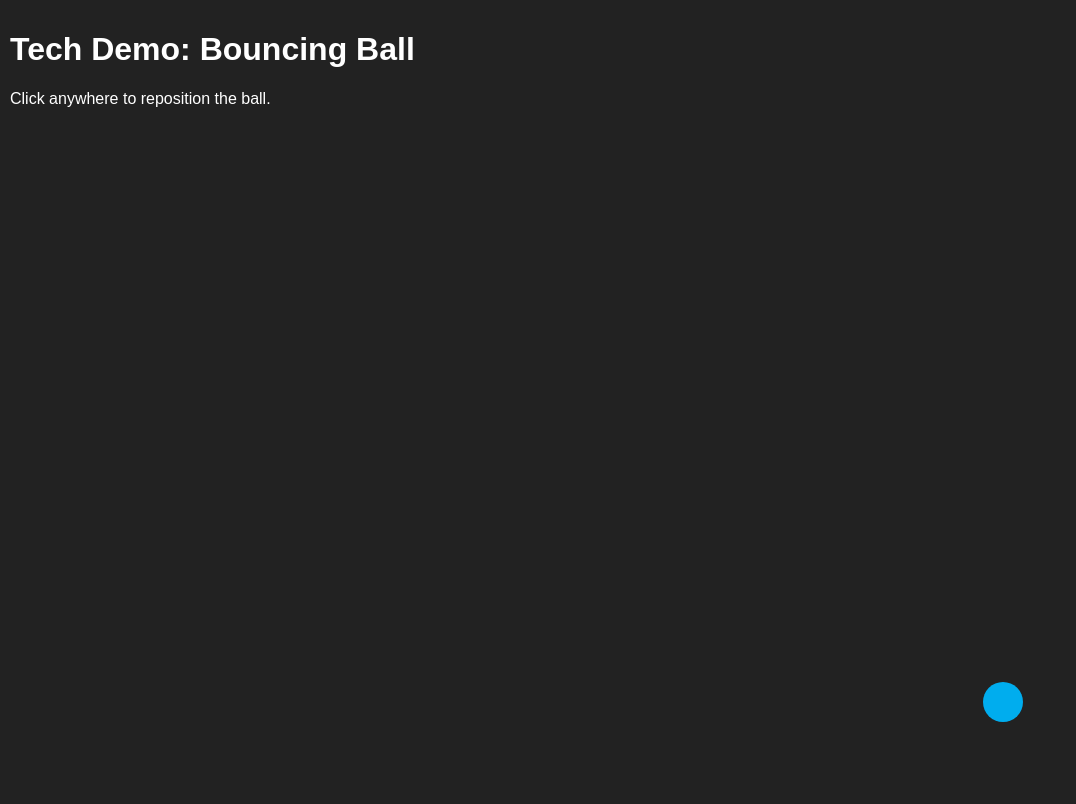
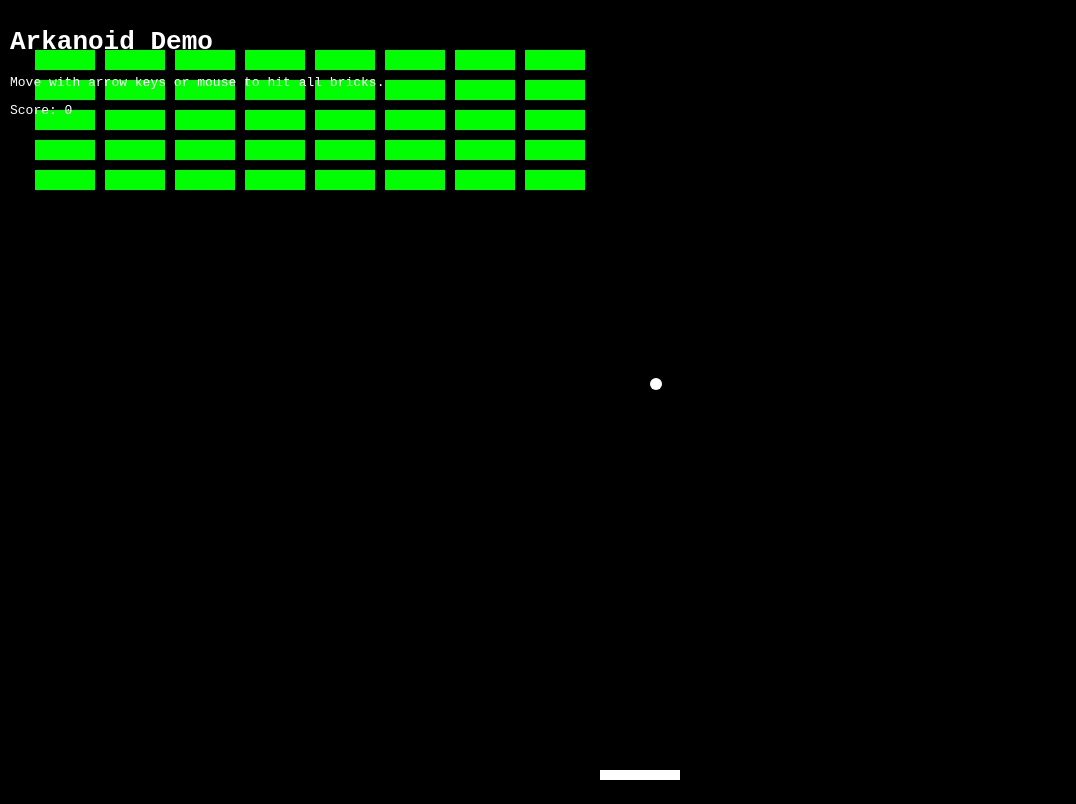
Before and after one commit to RageAgainst123/test, a plain HTML site: page index.html in a window 1280 px wide. Shown: the whole page, without its empty margins (0-1076 px from the left). Drawn offline with Linux system fonts and the light colour scheme.

Commit message:
Replace bouncing ball with simple Arkanoid game

```diff
--- a/index.html
+++ b/index.html
@@ -3,49 +3,137 @@
 <head>
     <meta charset="UTF-8">
     <meta name="viewport" content="width=device-width, initial-scale=1.0">
-    <title>Tech Demo - Bouncing Ball</title>
+    <title>Arkanoid Demo</title>
     <style>
-        body { margin: 0; overflow: hidden; background-color: #222; color: #fff; font-family: Arial, sans-serif; }
-        #info { position: absolute; top: 10px; left: 10px; }
+        body {
+            margin: 0;
+            overflow: hidden;
+            background-color: #000;
+            color: #fff;
+            font-family: monospace;
+        }
+        #info {
+            position: absolute;
+            top: 10px;
+            left: 10px;
+        }
     </style>
 </head>
 <body>
 <canvas id="demo"></canvas>
 <div id="info">
-    <h1>Tech Demo: Bouncing Ball</h1>
-    <p>Click anywhere to reposition the ball.</p>
+    <h1>Arkanoid Demo</h1>
+    <p>Move with arrow keys or mouse to hit all bricks.</p>
+    <p id="score">Score: 0</p>
 </div>
 <script>
 const canvas = document.getElementById('demo');
 const ctx = canvas.getContext('2d');
-let width, height;
-let ball = { x: 100, y: 100, vx: 3, vy: 2, radius: 20 };
-function resize() {
+let width = window.innerWidth;
+let height = window.innerHeight;
+canvas.width = width;
+canvas.height = height;
+window.addEventListener('resize', () => {
     width = window.innerWidth;
     height = window.innerHeight;
     canvas.width = width;
     canvas.height = height;
+    paddle.y = height - 30;
+});
+
+const paddle = { width: 80, height: 10, x: width / 2 - 40, y: height - 30, speed: 7 };
+const ball = { x: width / 2, y: height / 2, radius: 6, vx: 4, vy: -4 };
+const rows = 5;
+const cols = 8;
+const brickWidth = 60;
+const brickHeight = 20;
+const brickPadding = 10;
+const bricks = [];
+for (let r = 0; r < rows; r++) {
+    for (let c = 0; c < cols; c++) {
+        const x = c * (brickWidth + brickPadding) + 35;
+        const y = r * (brickHeight + brickPadding) + 50;
+        bricks.push({ x, y, destroyed: false });
+    }
 }
-window.addEventListener('resize', resize);
-resize();
+let leftPressed = false;
+let rightPressed = false;
+let score = 0;
+
+function keyDown(e) {
+    if (e.key === 'ArrowLeft') leftPressed = true;
+    if (e.key === 'ArrowRight') rightPressed = true;
+}
+function keyUp(e) {
+    if (e.key === 'ArrowLeft') leftPressed = false;
+    if (e.key === 'ArrowRight') rightPressed = false;
+}
+
+document.addEventListener('keydown', keyDown);
+document.addEventListener('keyup', keyUp);
+
+document.addEventListener('mousemove', (e) => {
+    paddle.x = e.clientX - paddle.width / 2;
+});
 
 function update() {
+    if (leftPressed) paddle.x -= paddle.speed;
+    if (rightPressed) paddle.x += paddle.speed;
+    if (paddle.x < 0) paddle.x = 0;
+    if (paddle.x + paddle.width > width) paddle.x = width - paddle.width;
+
     ball.x += ball.vx;
     ball.y += ball.vy;
+
     if (ball.x - ball.radius < 0 || ball.x + ball.radius > width) {
         ball.vx *= -1;
     }
-    if (ball.y - ball.radius < 0 || ball.y + ball.radius > height) {
+    if (ball.y - ball.radius < 0) {
         ball.vy *= -1;
     }
+    if (ball.y + ball.radius > height) {
+        reset();
+    }
+
+    if (
+        ball.x > paddle.x &&
+        ball.x < paddle.x + paddle.width &&
+        ball.y + ball.radius > paddle.y &&
+        ball.y + ball.radius < paddle.y + paddle.height
+    ) {
+        ball.vy *= -1;
+        ball.y = paddle.y - ball.radius;
+    }
+
+    bricks.forEach(brick => {
+        if (!brick.destroyed &&
+            ball.x > brick.x && ball.x < brick.x + brickWidth &&
+            ball.y - ball.radius < brick.y + brickHeight &&
+            ball.y + ball.radius > brick.y) {
+            ball.vy *= -1;
+            brick.destroyed = true;
+            score += 10;
+            document.getElementById('score').textContent = `Score: ${score}`;
+        }
+    });
 }
 
 function draw() {
     ctx.clearRect(0, 0, width, height);
-    ctx.fillStyle = '#00adee';
+
+    ctx.fillStyle = '#fff';
+    ctx.fillRect(paddle.x, paddle.y, paddle.width, paddle.height);
+
     ctx.beginPath();
     ctx.arc(ball.x, ball.y, ball.radius, 0, Math.PI * 2);
     ctx.fill();
+
+    bricks.forEach(brick => {
+        if (!brick.destroyed) {
+            ctx.fillStyle = '#0f0';
+            ctx.fillRect(brick.x, brick.y, brickWidth, brickHeight);
+        }
+    });
 }
 
 function loop() {
@@ -53,15 +141,18 @@ function loop() {
     draw();
     requestAnimationFrame(loop);
 }
-canvas.addEventListener('click', (e) => {
-    ball.x = e.clientX;
-    ball.y = e.clientY;
-});
-canvas.addEventListener('touchstart', (e) => {
-    const t = e.touches[0];
-    ball.x = t.clientX;
-    ball.y = t.clientY;
-});
+
+function reset() {
+    ball.x = width / 2;
+    ball.y = height / 2;
+    ball.vx = 4 * (Math.random() > 0.5 ? 1 : -1);
+    ball.vy = -4;
+    paddle.x = width / 2 - paddle.width / 2;
+    score = 0;
+    bricks.forEach(b => b.destroyed = false);
+    document.getElementById('score').textContent = `Score: ${score}`;
+}
+
 loop();
 </script>
 </body>
```
Also changed, not shown: 1 other file.
